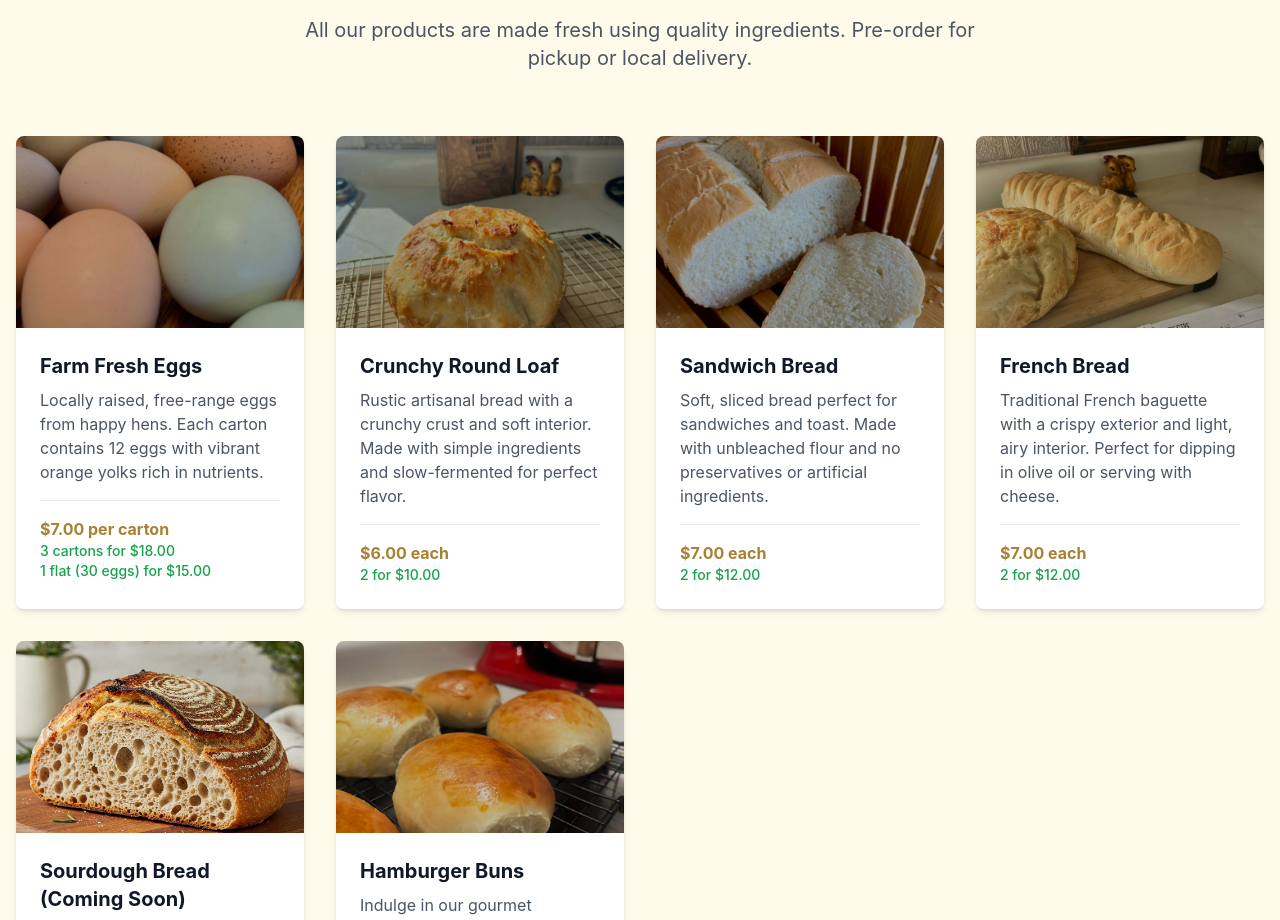
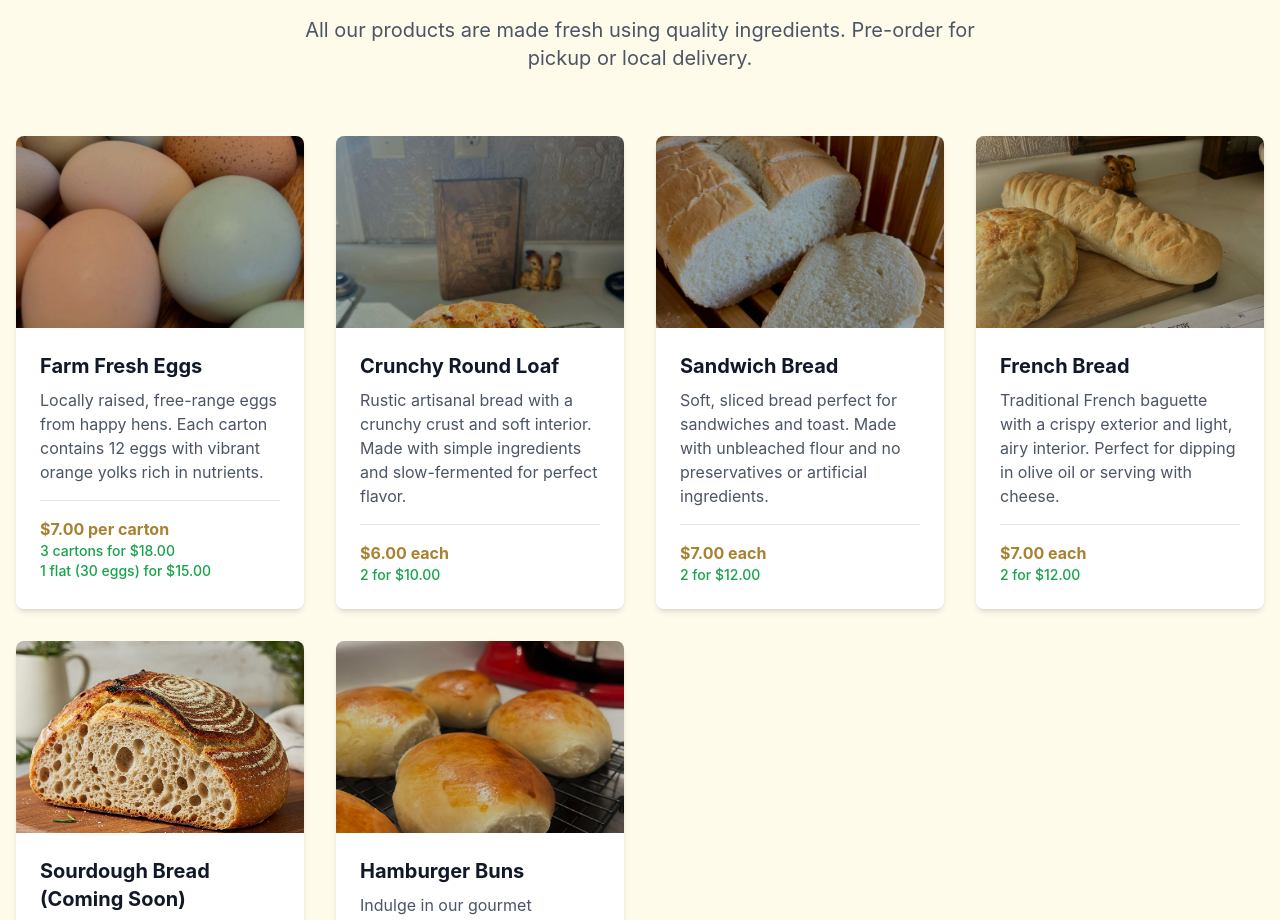
Before and after one commit to birddog87/littleovenbakeryandfarm, a Next.js app: page / in a window 1280 px wide. Shown: the part 920-1840 px from the top of the page. Built offline with nearby package versions, Linux system fonts and the light colour scheme.

Commit message:
crunchy location fixed

```diff
--- a/src/components/sections/Products.tsx
+++ b/src/components/sections/Products.tsx
@@ -23,6 +23,7 @@ const products = [
     price: '$6.00 each',
     deals: ['2 for $10.00'],
     image: '/images/crunchy-round-loaf.jpg',
+    imagePosition: 'top',
   },
   {
     id: 3,
@@ -123,6 +124,9 @@ export default function Products({ openOrderForm }: ProductsProps) {
                   src={product.image}
                   alt={product.name}
                   className="w-full h-full object-cover"
+                  style={{
+                    objectPosition: product.imagePosition === 'top' ? 'center top' : 'center center'
+                  }}
                 />
               </div>
               <div className="p-6">
```
